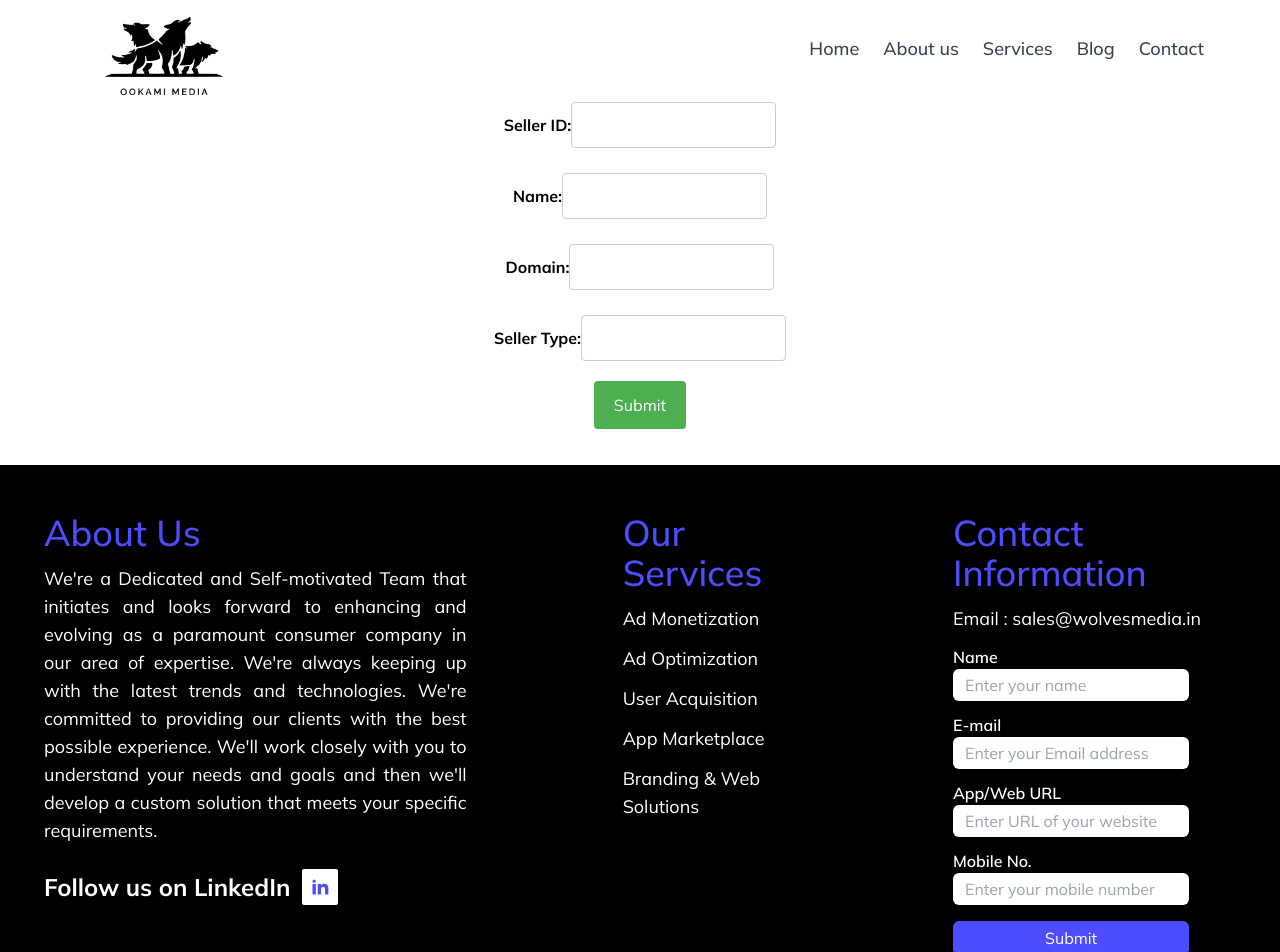
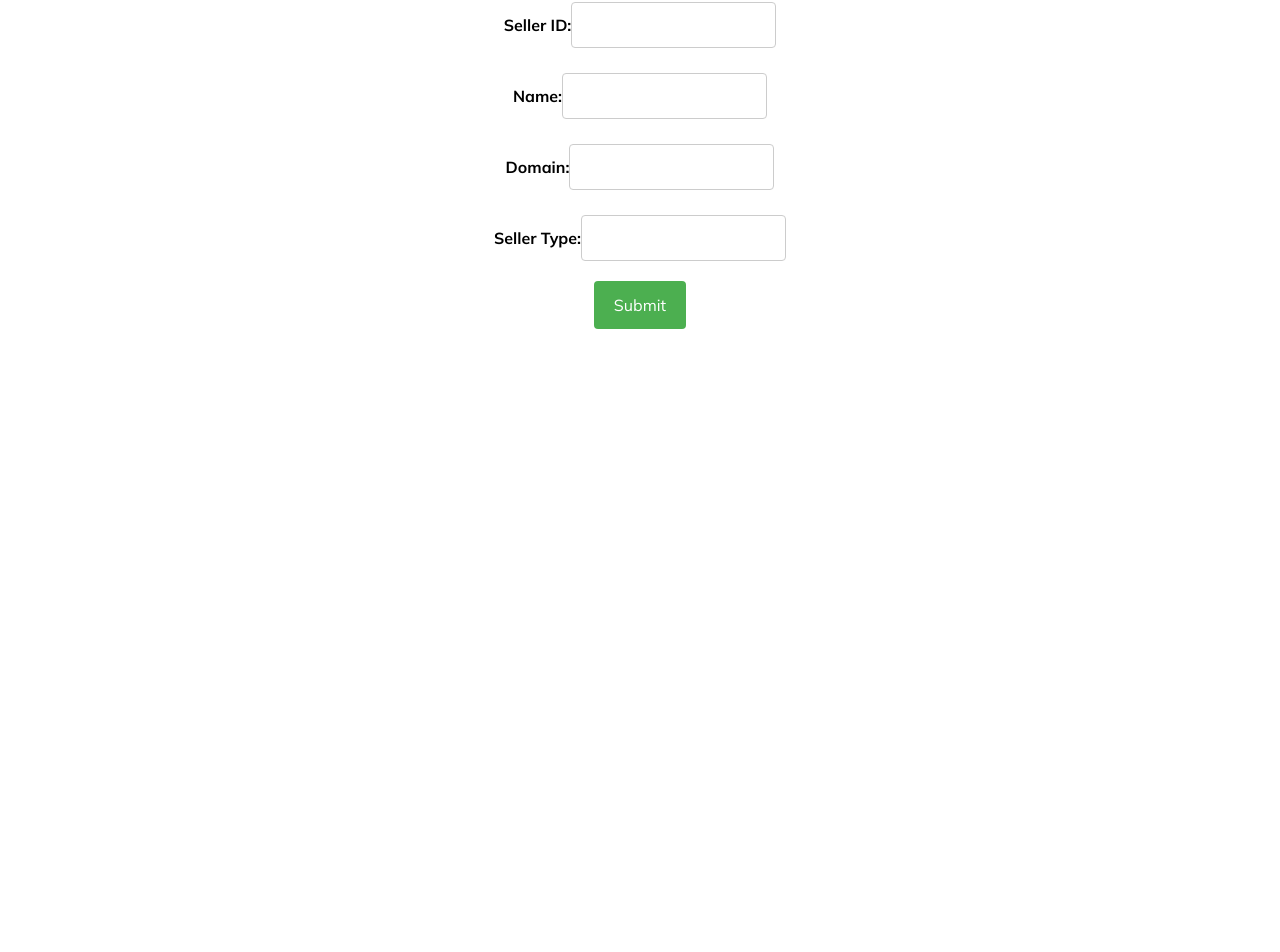
Before and after one commit to GeoAnand/gokul-, a React (Create React App) app: page /Owner-panel in a window 1280 px wide. Shown: the part 3-955 px from the top of the page. After the commit the page ends 800 px from the top, so only its background shows below. Built offline with nearby package versions, Linux system fonts and the light colour scheme; the HTML template or start-up script is replaced by a standard one.

Commit message:
added form

```diff
--- a/src/components/Owner.jsx
+++ b/src/components/Owner.jsx
@@ -1,6 +1,7 @@
 import React from "react";
 import { useState } from 'react';
-// import fs from 'fs';
+import jsonData from './../data.json';
+// import {fs} from 'fs';
 
 function Owner() {
   const [sellerId, setSellerId] = useState('');
@@ -8,28 +9,34 @@ function Owner() {
   const [domain, setDomain] = useState('');
   const [sellerType, setSellerType] = useState('');
 
-  // const handleSubmit = (event) => {
-  //   event.preventDefault();
-    // You can perform validation and submit the form data to the server here
-    // const OwnerData = { sellerId, name, domain, sellerType };
+  function actionclick(){
+    let sellerData =  {
+          sellerId,
+          name,
+          domain,
+          sellerType
+        }
+        if(sellerId && name && domain && sellerType){
+          jsonData.sellers.push(sellerData);
+          // fileWriter(jsonData);
+        }else{
+          alert("All fields are mandatory")
+        }
 
-    // // Write the form data to the seller_out.json file
-    // fs.writeFile('seller_out.json', JSON.stringify(sellerData), (error) => {
-    //   if (error) {
-    //     console.log('Error writing seller data:', error);
-    //   } else {
-    //     console.log('Seller data written successfully.');
-    //   }
-    // });
-  // };
-  // seller=[
-  //   {
-  //     sellerId:'1234',
-  //     name:geo,
-  //     domain:xyx.com,
-  //     sellerType:publisher
+
+    console.log(jsonData)
+
+  }
+
+  // function fileWriter(updatedData){
+  //   fs.writeFile('./data.json', JSON.stringify(updatedData), (err) => {
+  //   if (err) {
+  //     console.log('Error writing file:', err);
+  //   } else {
+  //     console.log('File updated successfully');
   //   }
-  // ]
+  // });
+  // }
 
   return (
     <>
@@ -71,7 +78,7 @@ function Owner() {
           onChange={(event) => setSellerType(event.target.value)}
         />
       </div>
-      <button type="submit" onClick="actionclick()" >Submit</button>
+      <button type="button" onClick={()=>actionclick()} >Submit</button>
     </form>
     </div>
 
@@ -79,12 +86,7 @@ function Owner() {
 
 
   );
-  // onsubmit() {
-  // console.log('thankyou');
-  //  }
-  function actionclick(){
-    alert ('thank you');
-  }
+
 }
 
 export default Owner;
--- a/src/pages/Ownerpage.jsx
+++ b/src/pages/Ownerpage.jsx
@@ -7,9 +7,9 @@ import Footer from '../components/Footer';
 function Ownerpage() {
     return (
       <>
-      <NavBar/>
+      {/* <NavBar/> */}
       <Owner/>
-      <Footer/>
+      {/* <Footer/> */}
       </>
     )
 }
```
